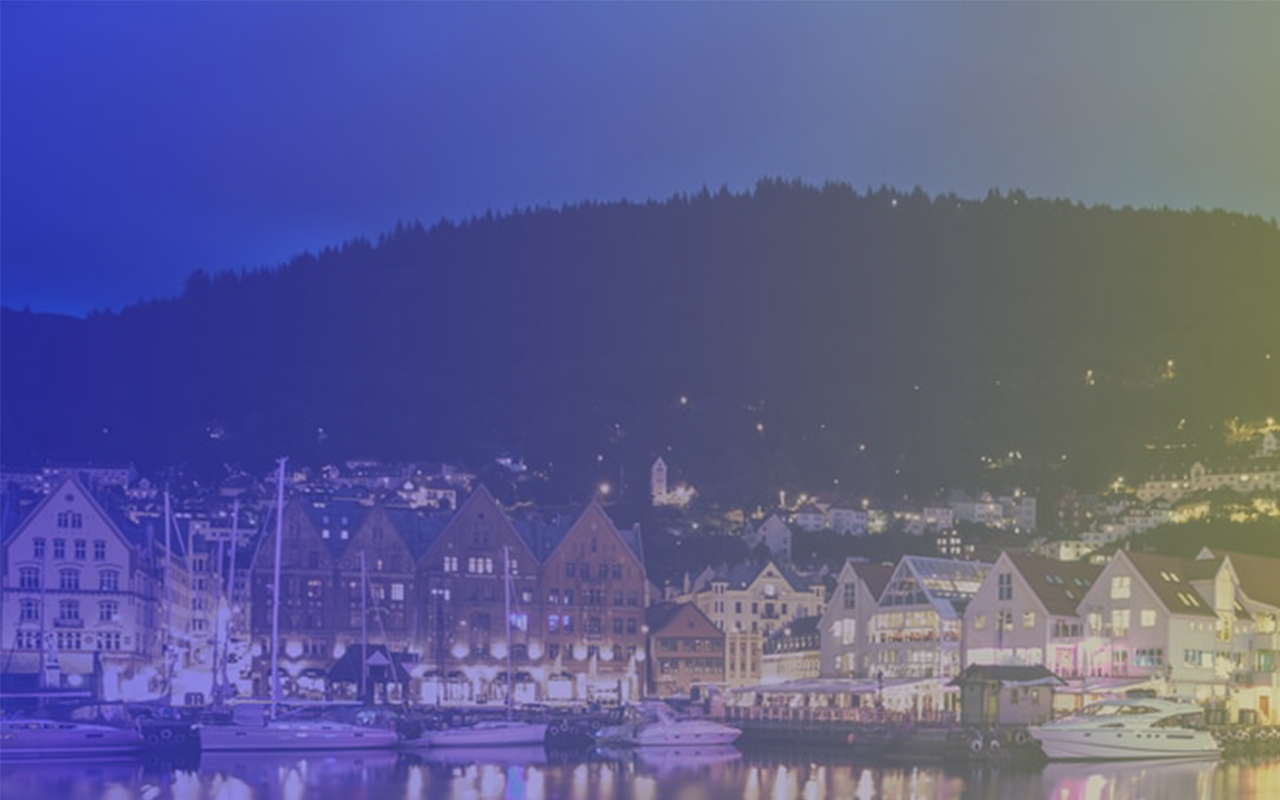
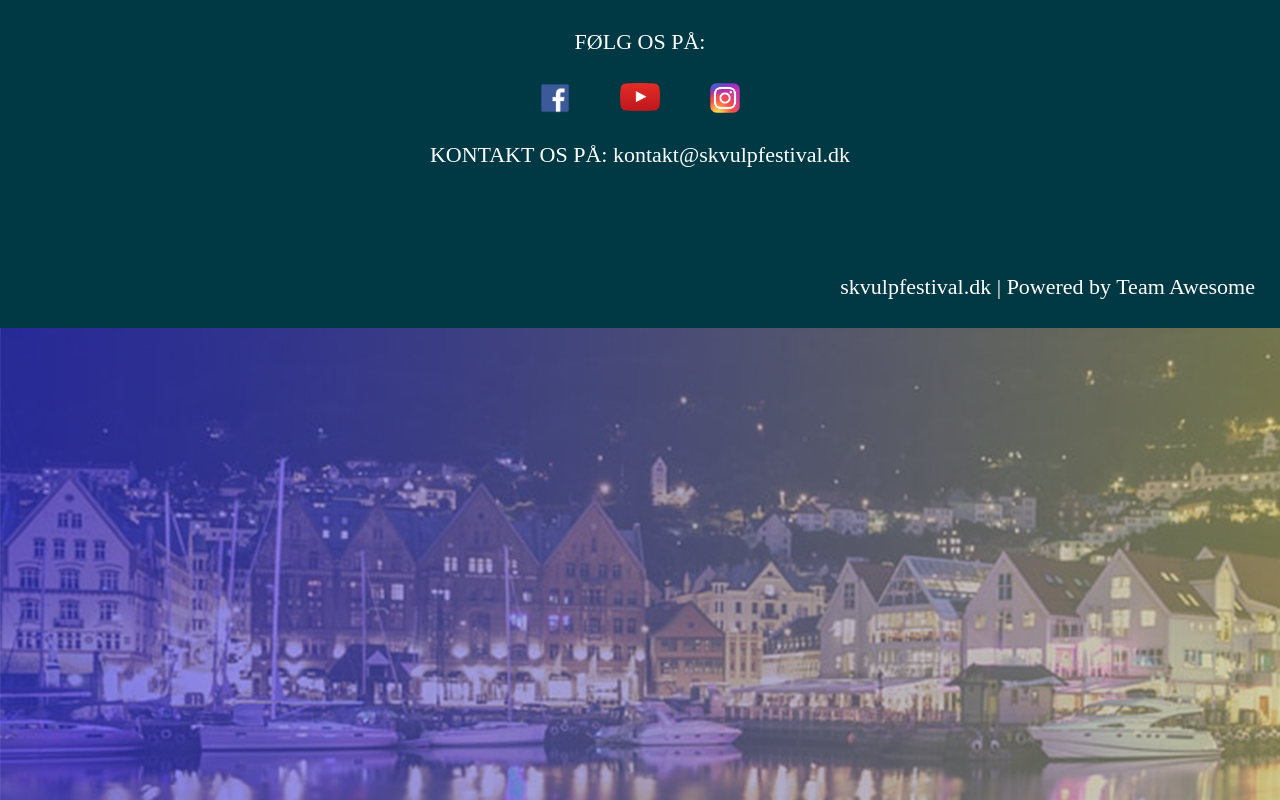
Before and after one commit to Heidi2101/Hjemmeside, a website: page program.html in a window 1280 px wide. Drawn offline with nearby package versions, Linux system fonts and the light colour scheme.

Commit message:
footer på undersider

```diff
--- a/program.html
+++ b/program.html
@@ -10,7 +10,7 @@
     <meta charset="utf-8">
 
     <!-- Titel som ses oppe i browserens tab mv. -->
-    <title>Sigende titel</title>
+    <title>Program</title>
 
     <!-- Metatags der fortæller at søgemaskiner er velkomne, hvem der udgiver siden og copyright information -->
     <meta name="robots" content="All">
@@ -18,7 +18,7 @@
     <meta name="copyright" content="Information om copyright">
 
     <!-- Sikrer man kan benytte CSS ved at tilkoble en CSS fil -->
-    <link href="css/styles.css" rel="stylesheet" type="text/css">
+    <link href="CSS/styles.css" rel="stylesheet" type="text/css">
 
     <!-- Sikrer den vises korrekt på mobil, tablet mv. ved at tage ift. skærmstørrelse - bliver brugt til responsive websider -->
     <meta name="viewport" content="width=device-width, initial-scale=1">
@@ -26,6 +26,62 @@
 
 <!-- i <body> har man alt indhold på siden som brugeren kan se -->
 <body>
+
+
+
+
+
+
+
+
+
+
+
+
+
+
+
+
+
+
+
+
+
+
+<footer class="bg-primary text-white p-1 ">
+    <p class="d-flex justify-content-center">FØLG OS PÅ:</p>
+    <div class="row d-flex justify-content-around justify-content-lg-center ">
+        <div class="col-3,5 m-1">
+            <a href="https://www.facebook.com/skvulpfestival">
+                <img src="images/facebook.png" alt="facebook" width="30">
+            </a>
+        </div>
+        <br>
+        <div class="col-3,5 m-1">
+            <a href="https://www.youtube.com/channel/UCa6JNZ6HORXSzpdzLfABzDg">
+                <img src="images/youtube.png" alt="youtube" width="40">
+            </a>
+        </div>
+        <br><br>
+        <div class="col-3,5 m-1">
+            <a href="https://www.instagram.com/skvulpfestival/">
+                <img src="images/instagram.png" alt="instagram" width="30">
+            </a>
+        </div>
+    </div>
+
+    <p class="d-flex justify-content-center">KONTAKT OS PÅ: kontakt@skvulpfestival.dk</p>
+    <p class="d-flex justify-content-center"></p>
+
+    <br><br><br>
+
+    <p class="d-flex justify-content-end">skvulpfestival.dk | Powered by Team Awesome</p>
+</footer>
+
+
+
+
+
 
 <script src="https://ajax.googleapis.com/ajax/libs/jquery/3.5.1/jquery.min.js"></script>
 <script src="node_modules/bootstrap/dist/js/bootstrap.bundle.min.js"></script>
```
Also changed, not shown: partnere.html (+55 -2 lines).
